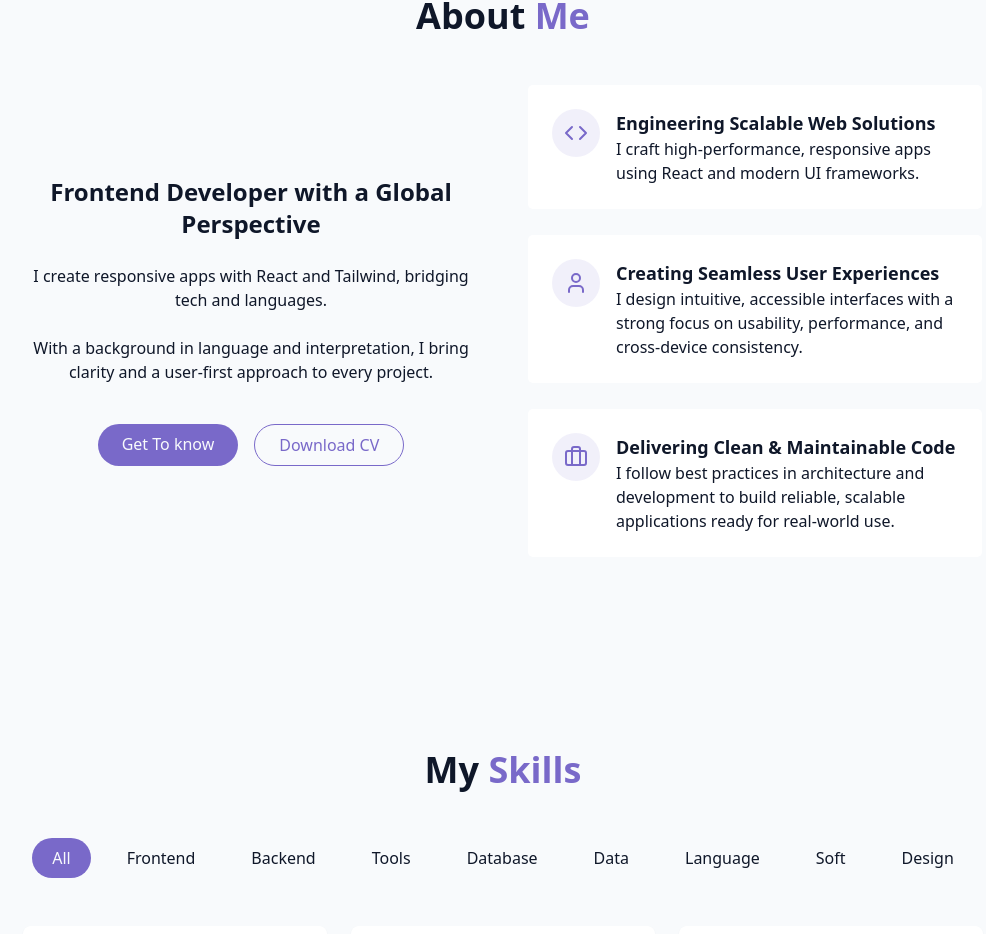
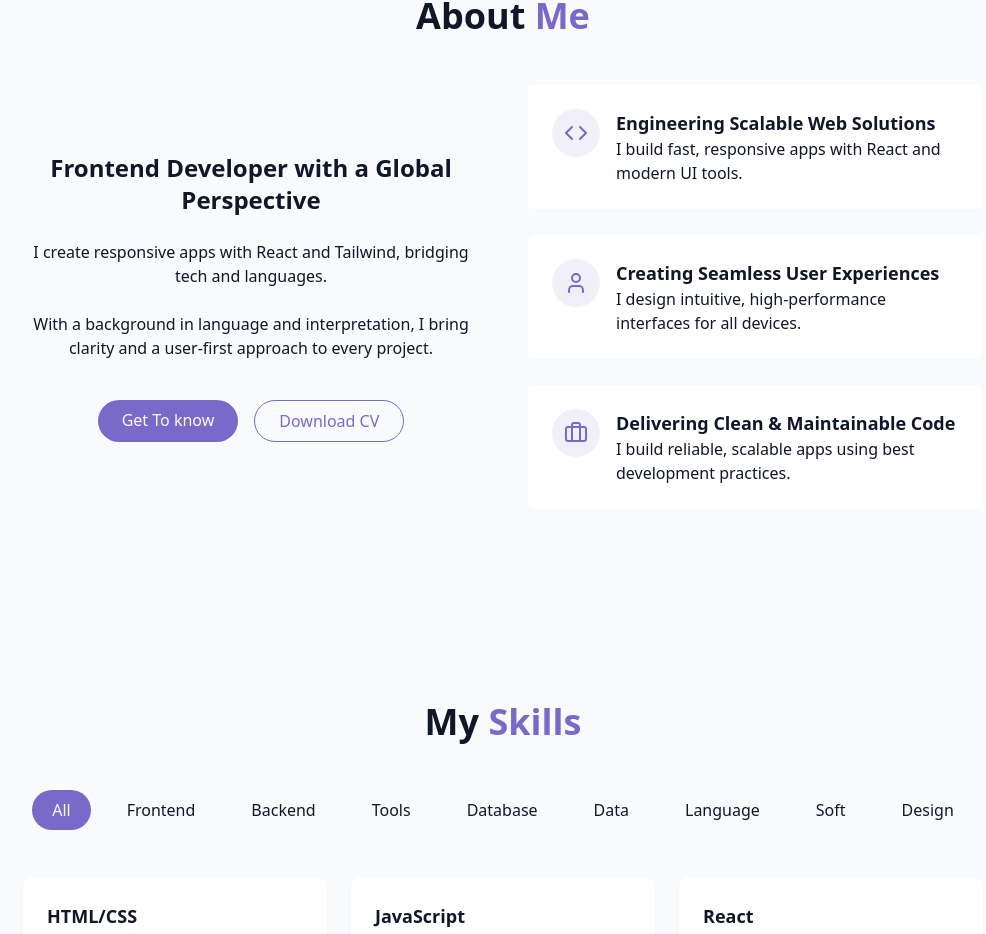
Before and after one commit to Abay-Bat/Portfolio, a React (Vite) app: page / in a window 1280 px wide. Shown: the part 900-1834 px from the top of the page, without its empty margins (137-1123 px from the left). Built offline with nearby package versions, Linux system fonts and the light colour scheme.

Commit message:
Update AboutSection.jsx

```diff
--- a/src/components/AboutSection.jsx
+++ b/src/components/AboutSection.jsx
@@ -39,7 +39,7 @@ export const AboutSection = () => {
                         <div className="text-left">
                             <h4 className="font-semibold text-lg">Engineering Scalable Web Solutions</h4>
                             <p className="text-muted-foreground">
-                                I craft high-performance, responsive apps using React and modern UI frameworks.
+                                I build fast, responsive apps with React and modern UI tools.
                             </p>
                         </div>
                     </div>
@@ -52,7 +52,7 @@ export const AboutSection = () => {
                          <div className="text-left">
                             <h4 className="font-semibold text-lg">Creating Seamless User Experiences</h4>
                             <p className="text-muted-foreground">
-                                I design intuitive, accessible interfaces with a strong focus on usability, performance, and cross-device consistency.
+                              I design intuitive, high-performance interfaces for all devices.
                             </p>
                         </div>
                     </div></div>
@@ -64,7 +64,8 @@ export const AboutSection = () => {
                          <div className="text-left">
                             <h4 className="font-semibold text-lg">Delivering Clean & Maintainable Code</h4>
                             <p className="text-muted-foreground">
-                                I follow best practices in architecture and development to build reliable, scalable applications ready for real-world use.
+                               I build reliable, scalable apps using best development practices.
+
                             </p>
                         </div>
                     </div></div>
```
